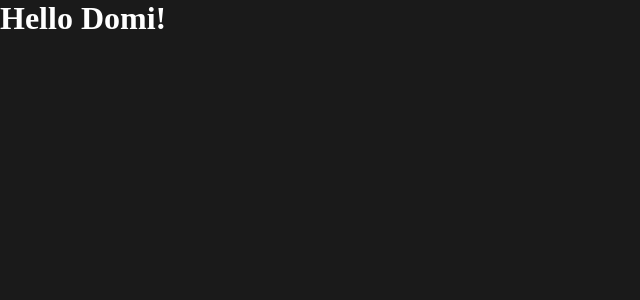
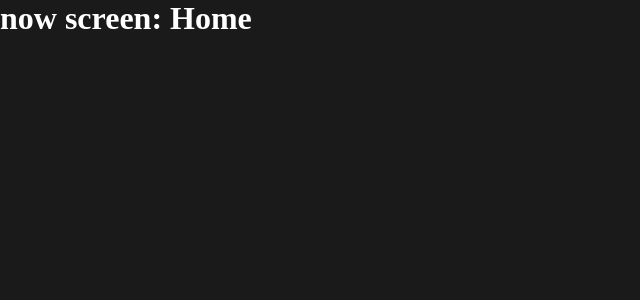
Before and after one commit to qazplm5602/domi_ggmFood, a React (Vite) app in the folder client/: page / in a window 1280 px wide. Shown: the top 300 px of the page, without its empty margins (0-640 px from the left). Built offline with nearby package versions, Linux system fonts and the light colour scheme.

Commit message:
client screen 분리

```diff
--- a/client/package.json
+++ b/client/package.json
@@ -12,7 +12,8 @@
   "dependencies": {
     "react": "^19.0.0",
     "react-dom": "^19.0.0",
-    "sass": "^1.86.0"
+    "sass": "^1.86.0",
+    "zustand": "^5.0.3"
   },
   "devDependencies": {
     "@eslint/js": "^9.21.0",
--- /dev/null
+++ b/client/src/components/App/App.tsx
@@ -0,0 +1,9 @@
+import { useScreenStore } from "@components/Store/screen";
+
+export default function App() {
+    const { screen } = useScreenStore();
+
+    return <main>
+        <h1>now screen: {screen}</h1>
+    </main>;
+}
--- /dev/null
+++ b/client/src/components/Store/screen.ts
@@ -0,0 +1,15 @@
+import { create } from "zustand";
+
+export type ScreenNameType = 'Home';
+
+interface ScreenStoreType {
+    screen: ScreenNameType,
+    setScreen: (mode: ScreenNameType) => void
+}
+
+export const useScreenStore = create<ScreenStoreType>()(set => ({
+    screen: "Home",
+    setScreen(mode) {
+        set({ screen: mode });
+    }
+}));
--- a/client/src/main.tsx
+++ b/client/src/main.tsx
@@ -1,9 +1,10 @@
 import { StrictMode } from 'react'
 import { createRoot } from 'react-dom/client'
 import "@styles/app/index.scss";
+import App from '@components/App/App';
 
 createRoot(document.getElementById('root')!).render(
   <StrictMode>
-    <h1>Hello Domi!</h1>
+    <App />
   </StrictMode>,
 )
```
Also changed, not shown: 1 other file (tests, documents, lock files or other folders).
